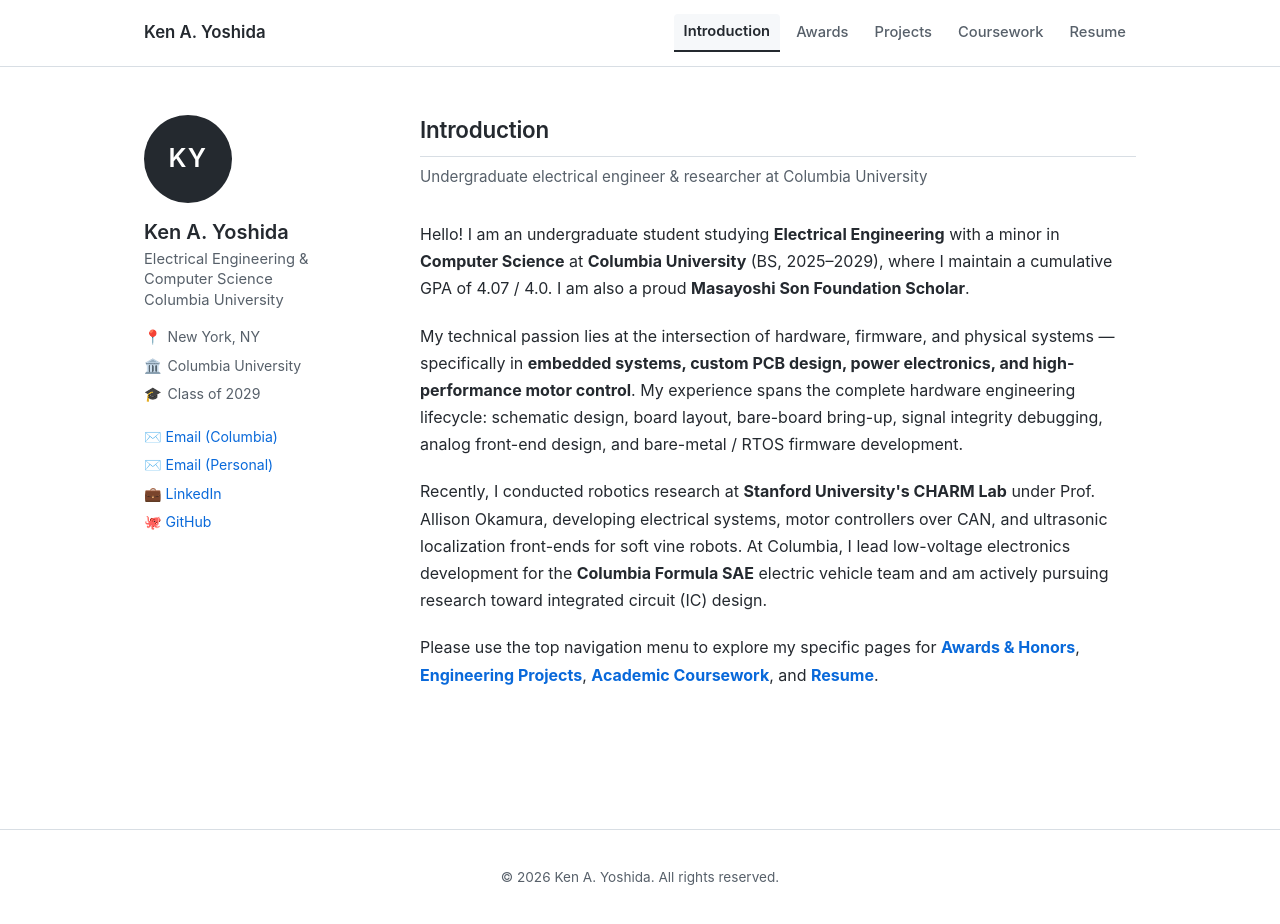
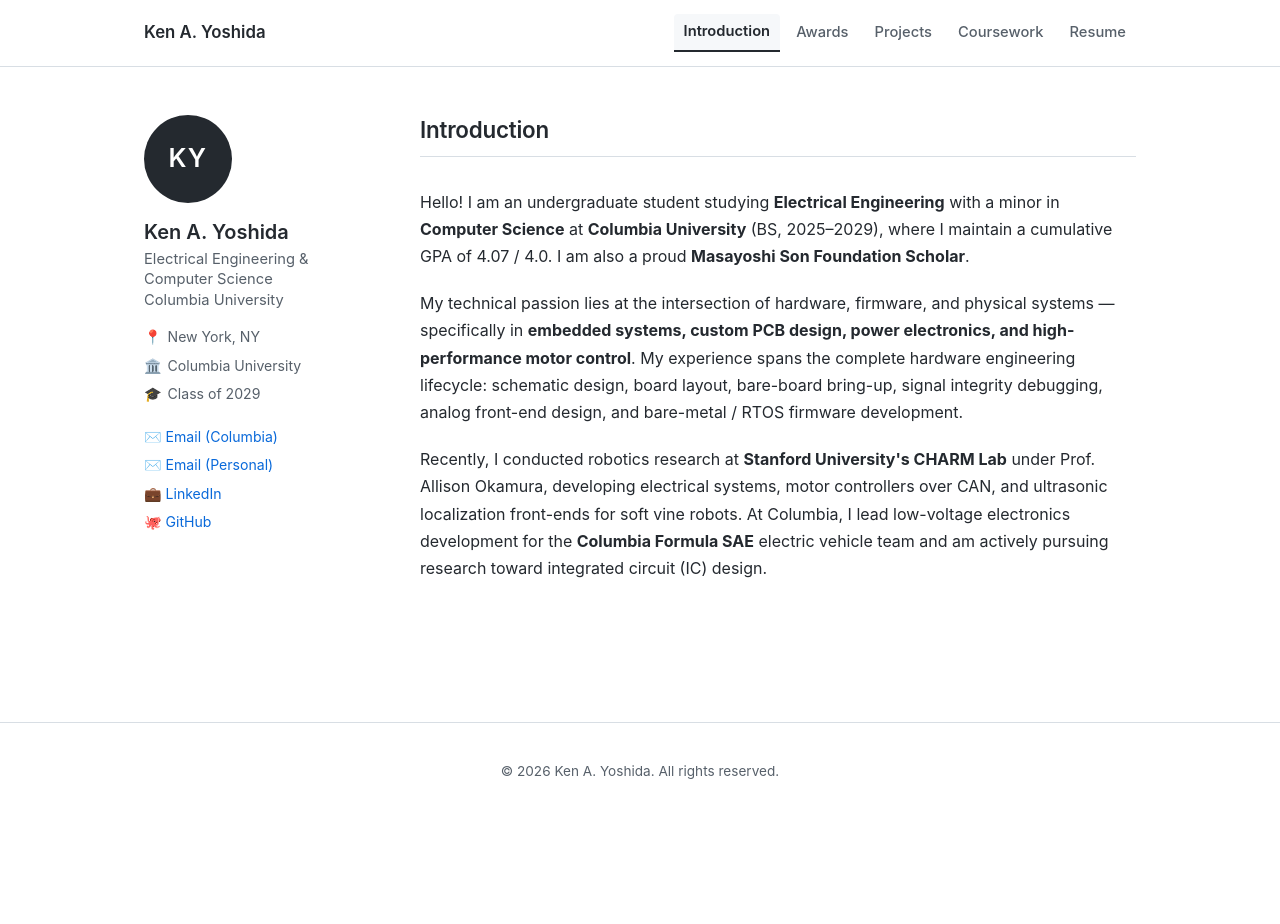
Before and after one commit to kenayoshi/kenayoshi, a plain HTML site: page index.html in a window 1280 px wide. After the commit the page ends 820 px from the top, so only its background shows below. Drawn offline with Linux system fonts and the light colour scheme.

Commit message:
Remove specified subtitles, buttons, and introductory navigation quotes across pages

```diff
--- a/index.html
+++ b/index.html
@@ -47,7 +47,6 @@
 
     <div class="page-header">
       <h2>Introduction</h2>
-      <p class="page-desc">Undergraduate electrical engineer &amp; researcher at Columbia University</p>
     </div>
 
     <section id="introduction">
@@ -62,14 +61,6 @@
       <p class="about-text">
         Recently, I conducted robotics research at <strong>Stanford University's CHARM Lab</strong> under Prof. Allison Okamura, developing electrical systems, motor controllers over CAN, and ultrasonic localization front-ends for soft vine robots. At Columbia, I lead low-voltage electronics development for the <strong>Columbia Formula SAE</strong> electric vehicle team and am actively pursuing research toward integrated circuit (IC) design.
       </p>
-
-      <p class="about-text">
-        Please use the top navigation menu to explore my specific pages for
-        <a href="awards.html"><strong>Awards &amp; Honors</strong></a>,
-        <a href="projects.html"><strong>Engineering Projects</strong></a>,
-        <a href="coursework.html"><strong>Academic Coursework</strong></a>, and
-        <a href="resume.html"><strong>Resume</strong></a>.
-      </p>
     </section>
 
   </main>
```
Also changed, not shown: awards.html (+0 -1 lines), coursework.html (+0 -1 lines), projects.html (+0 -1 lines), resume.html (+0 -2 lines).
